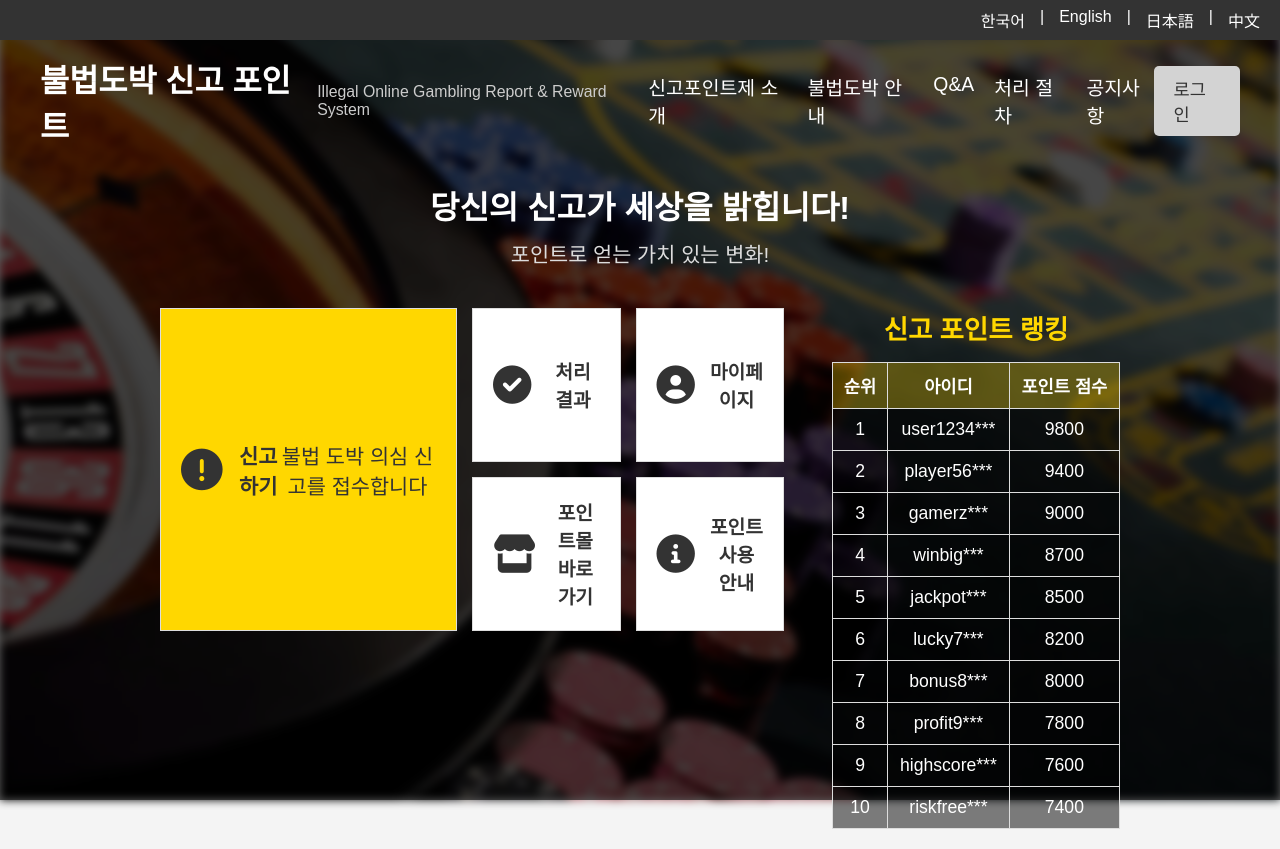
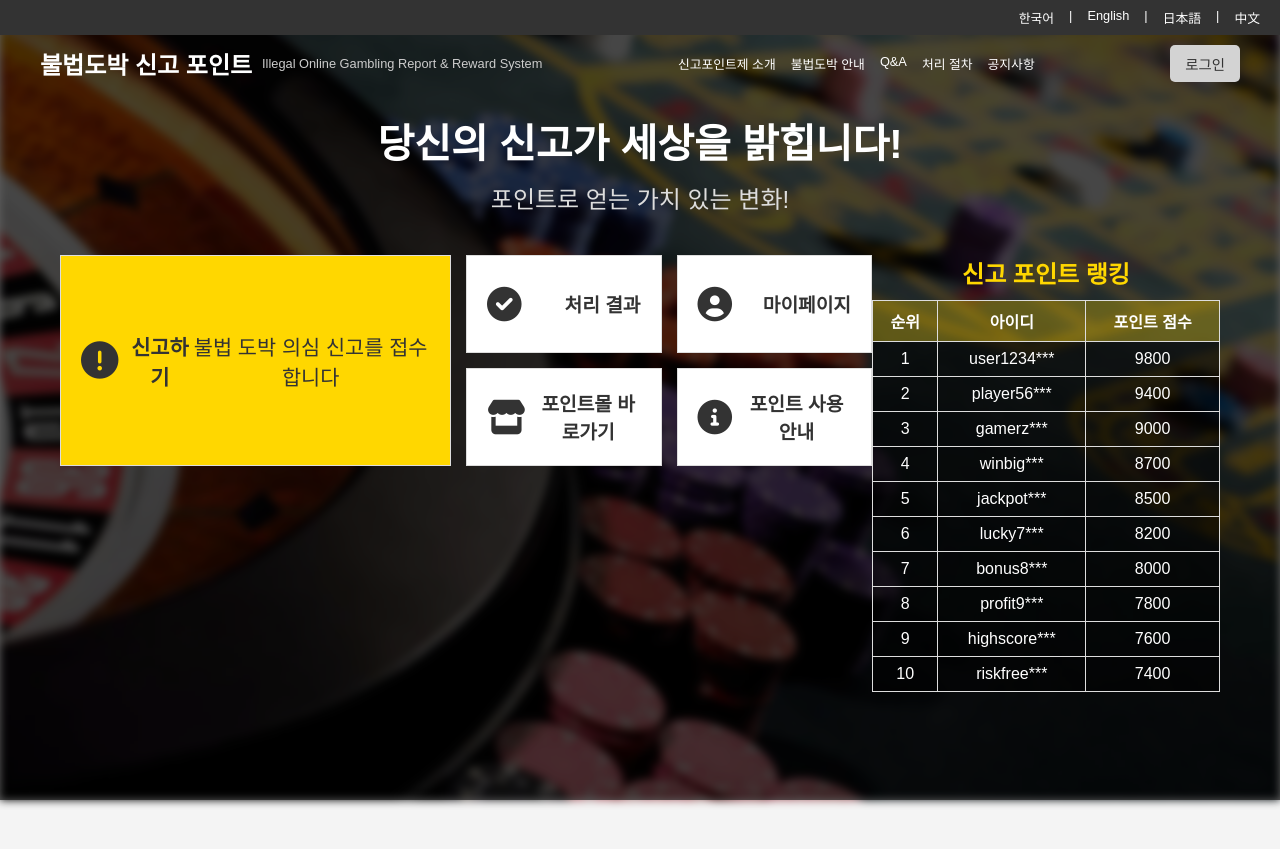
Before and after one commit to syseo-kr/report, a plain HTML site: page index.html in a window 1280 px wide. After the commit the page ends 800 px from the top, so only its background shows below. Drawn offline with Linux system fonts and the light colour scheme.

Commit message:
Update index.html

```diff
--- a/index.html
+++ b/index.html
@@ -57,7 +57,7 @@
             display: flex;
             justify-content: flex-end;
             gap: 15px;
-            font-size: 1em;
+            font-size: 0.8em;
             z-index: 1;
         }
 
@@ -70,12 +70,12 @@
         header {
             width: 100%;
             color: #ffffff;
-            padding: 15px 40px;
+            padding: 10px 40px;
             display: flex;
             align-items: center;
             justify-content: space-between;
             background-color: transparent;
-            font-size: 1.1em;
+            font-size: 1em;
         }
 
         .site-logo {
@@ -85,19 +85,19 @@
         }
 
         .site-logo .site-name {
-            font-size: 1.8em;
+            font-size: 1.5em;
             font-weight: bold;
             color: #ffffff;
         }
 
         .site-name-english {
-            font-size: 0.9em;
+            font-size: 0.8em;
             color: #cccccc;
         }
 
         nav.menu {
             display: flex;
-            gap: 20px;
+            gap: 15px;
             flex-grow: 1;
             justify-content: center;
         }
@@ -105,16 +105,16 @@
         nav.menu a {
             color: #ffffff;
             text-decoration: none;
-            font-size: 1.1em;
+            font-size: 0.8em;
         }
 
         .login-button {
             background-color: #d3d3d3;
             color: #333333;
-            padding: 10px 20px;
+            padding: 8px 15px;
             text-decoration: none;
             border-radius: 5px;
-            font-size: 1em;
+            font-size: 0.9em;
         }
 
         /* Slogan section */
@@ -126,13 +126,13 @@
         }
 
         .slogan-section h1 {
-            font-size: 2em;
+            font-size: 2.5em;
             font-weight: bold;
             margin-bottom: 10px;
         }
 
         .slogan-section p {
-            font-size: 1.3em;
+            font-size: 1.5em;
             color: #dddddd;
         }
 
@@ -141,7 +141,7 @@
             display: flex;
             justify-content: space-between;
             align-items: flex-start;
-            max-width: 1000px;
+            max-width: 1200px;
             width: 100%;
             padding: 20px;
         }
@@ -152,7 +152,7 @@
             grid-template-columns: 2fr 1fr 1fr;
             grid-template-rows: 1fr 1fr;
             gap: 15px;
-            width: 65%;
+            width: 70%;
         }
 
         /* Menu items */
@@ -177,21 +177,21 @@
         }
 
         .menu-item i.icon {
-            font-size: 2em;
-            margin-right: 15px;
+            font-size: 1.8em;
+            margin-right: 10px;
         }
 
         /* Ranking section without background */
         .ranking-section {
             color: #ffffff;
-            font-size: 1.1em;
+            font-size: 1em;
             width: 30%;
         }
 
         .ranking-section h2 {
             font-size: 1.5em;
             color: #FFD700; /* Yellow title */
-            margin-bottom: 15px;
+            margin-bottom: 10px;
             text-align: center;
         }
 
@@ -202,7 +202,7 @@
         }
 
         .ranking-table th, .ranking-table td {
-            padding: 10px;
+            padding: 8px;
             border: 1px solid #ddd;
             text-align: center;
             font-size: 1em;
```
